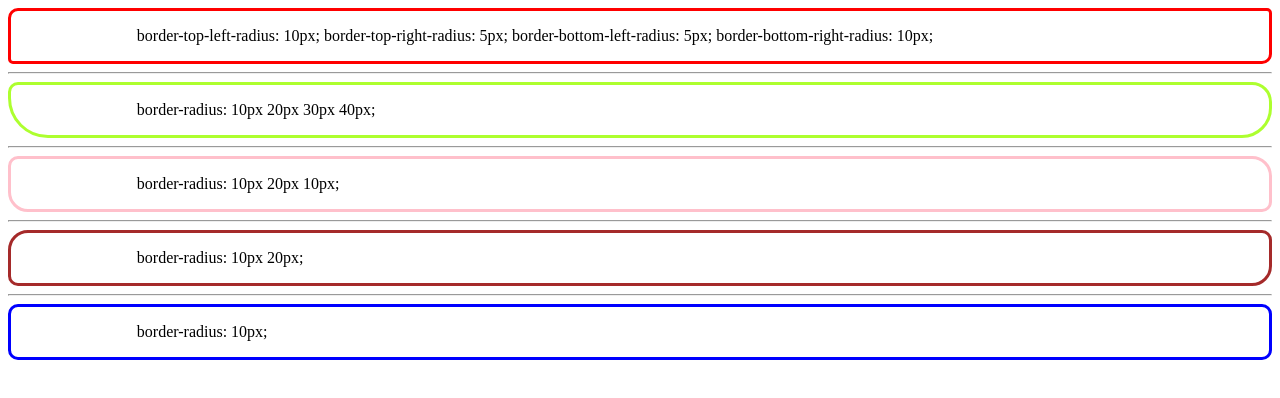
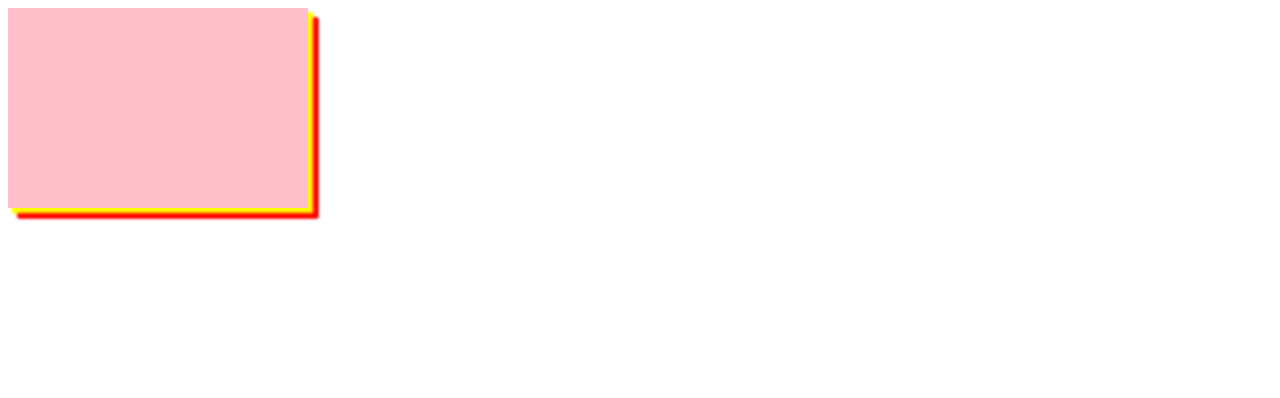
Before and after one commit to imranworkspace/css_practice, a React (Create React App) app: page / in a window 1280 px wide. Shown: the top 398 px of the page. Built offline with nearby package versions, Linux system fonts and the light colour scheme.

Commit message:
box-shadow properties

```diff
--- a/src/App.js
+++ b/src/App.js
@@ -1,5 +1,6 @@
 import React from 'react'
-import BorderRadius from './BorderRadius'
+import Boxshado from './Boxshado'
+// import BorderRadius from './BorderRadius'
 // import BorderBottom from './BorderBottom'
 // import BorderTop from './BorderTop'
 // import BorderRight from './BorderRight'
@@ -24,7 +25,8 @@ const App = () => {
       {/* <BorderRight /> */}
       {/* <BorderTop /> */}
       {/* <BorderBottom /> */}
-      <BorderRadius />
+      {/* <BorderRadius /> */}
+      <Boxshado />
     </React.Fragment>
   )
 }
--- /dev/null
+++ b/src/Boxshado.js
@@ -0,0 +1,11 @@
+import React from 'react'
+import './mycss/box_shaddow.css'
+const Boxshado = () => {
+  return (
+    <div>
+
+    </div>
+  )
+}
+
+export default Boxshado
--- /dev/null
+++ b/src/mycss/box_shaddow.css
@@ -0,0 +1,7 @@
+div{
+    width: 300px;
+    height: 200px;
+    background-color: pink;
+
+    box-shadow: 5px 5px 3px yellow,10px 10px 3px red;
+}
```
